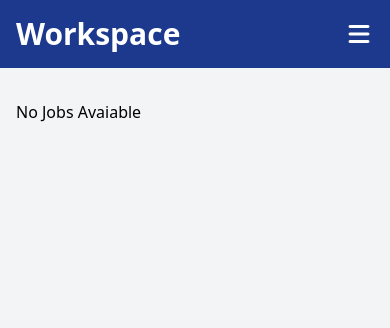
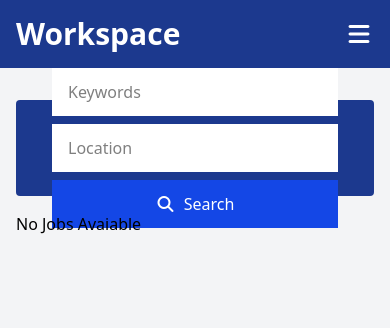
Before and after one commit to Chriswilliams231/Workspace, a Laravel app: page /jobs in a window 390 px wide. Shown: the top 328 px of the page. Run offline with Laravel 12, Linux system fonts and the light colour scheme; data that the repository does not hold is empty; style sheets or scripts are compiled from the project's sources; parts of the project's set-up code (start-up, migrations or seed data) failed here and were passed over; some libraries are stand-ins or nearby versions.

Commit message:
updating the search method

```diff
--- /dev/null
+++ b/app/View/Components/Search.php
@@ -0,0 +1,26 @@
+<?php
+
+namespace App\View\Components;
+
+use Closure;
+use Illuminate\Contracts\View\View;
+use Illuminate\View\Component;
+
+class Search extends Component
+{
+    /**
+     * Create a new component instance.
+     */
+    public function __construct()
+    {
+        //
+    }
+
+    /**
+     * Get the view / contents that represent the component.
+     */
+    public function render(): View|Closure|string
+    {
+        return view('components.search');
+    }
+}
--- /dev/null
+++ b/resources/views/components/search.blade.php
@@ -0,0 +1,9 @@
+<form class="block mx-5 space-y-2 md:mx-auto md:space-x-2">
+    <input type="text" name="keywords" placeholder="Keywords"
+        class="bg-white w-full md:w-72 px-4 py-3 focus:outline-none" />
+    <input type="text" name="location" placeholder="Location"
+        class="bg-white w-full md:w-72 px-4 py-3 focus:outline-none" />
+    <button class="w-full md:w-auto bg-blue-700 hover:bg-blue-600 text-white px-4 py-3 focus:outline-none">
+        <i class="fa fa-search mr-1"></i> Search
+    </button>
+</form>
--- a/resources/views/jobs/index.blade.php
+++ b/resources/views/jobs/index.blade.php
@@ -1,4 +1,7 @@
 <x-layout>
+    <div class="bg-blue-900 h-24 px-4 mb-4 flex justify-center items-center rounded">
+        <x-search />
+    </div>
     <div class="grid grid-cols-1 md:grid-cols-3 gap-4 mb-6">
         @forelse($jobs as $job)
             <x-job-card :job='$job' />
```
Also changed, not shown: resources/views/components/hero.blade.php (+4 -23 lines).
